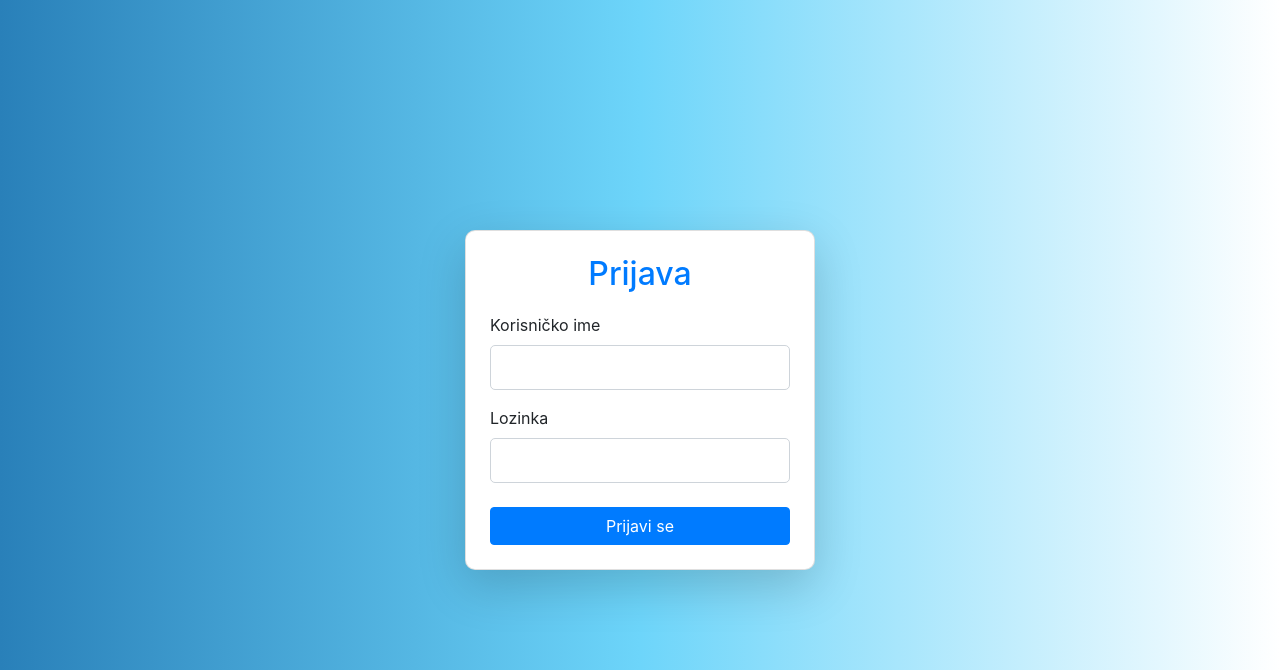
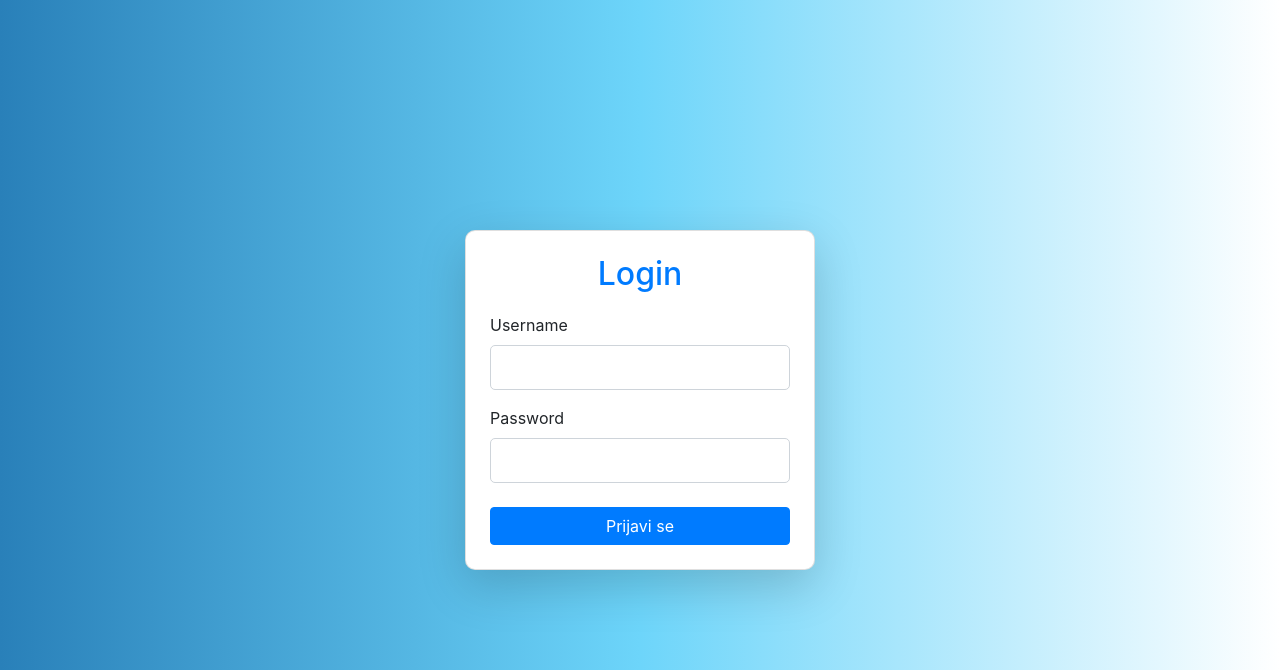
Before and after one commit to TijanaPonjarac/ItehDomaci, a PHP site: page / in a window 1280 px wide. Shown: the top 670 px of the page. Run offline with PHP 8.4, Linux system fonts and the light colour scheme.

Commit message:
Izmena login stranice

```diff
--- a/index.php
+++ b/index.php
@@ -11,14 +11,14 @@
 <body>
     <div class="login-form">
         <div class="main-div card shadow-lg p-4">
-            <h2 class="text-center">Prijava</h2>
+            <h2 class="text-center">Login</h2>
             <form method="POST" action="#">
                 <div class="form-group">
-                    <label for="username">Korisničko ime</label>
+                    <label for="username">Username</label>
                     <input type="text" name="username" class="form-control" required>
                 </div>
                 <div class="form-group">
-                    <label for="password">Lozinka</label>
+                    <label for="password">Password</label>
                     <input type="password" name="password" class="form-control" required>
                 </div>
                 <button type="submit" class="btn btn-primary btn-block mt-4" name="submit">Prijavi se</button>
```
